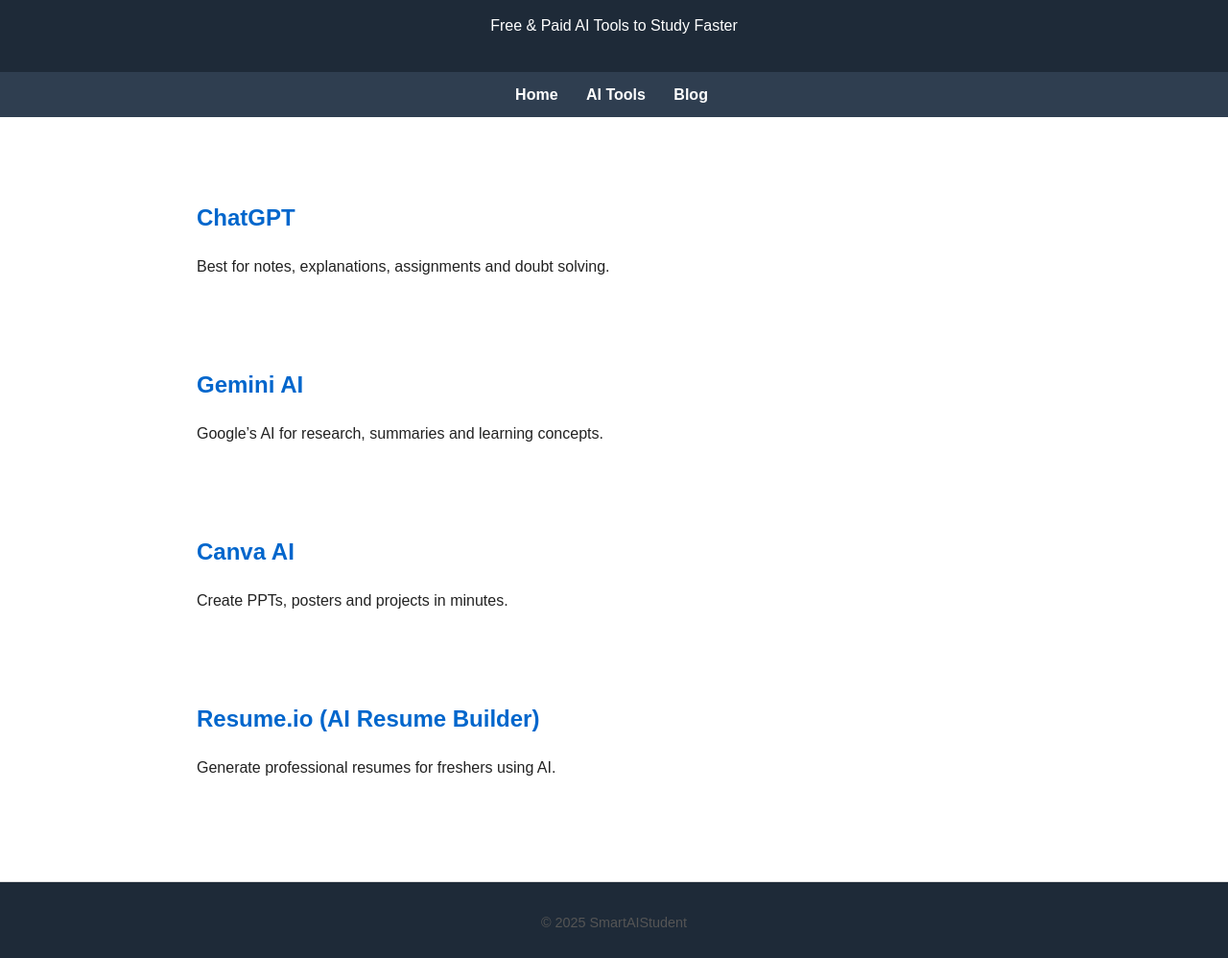
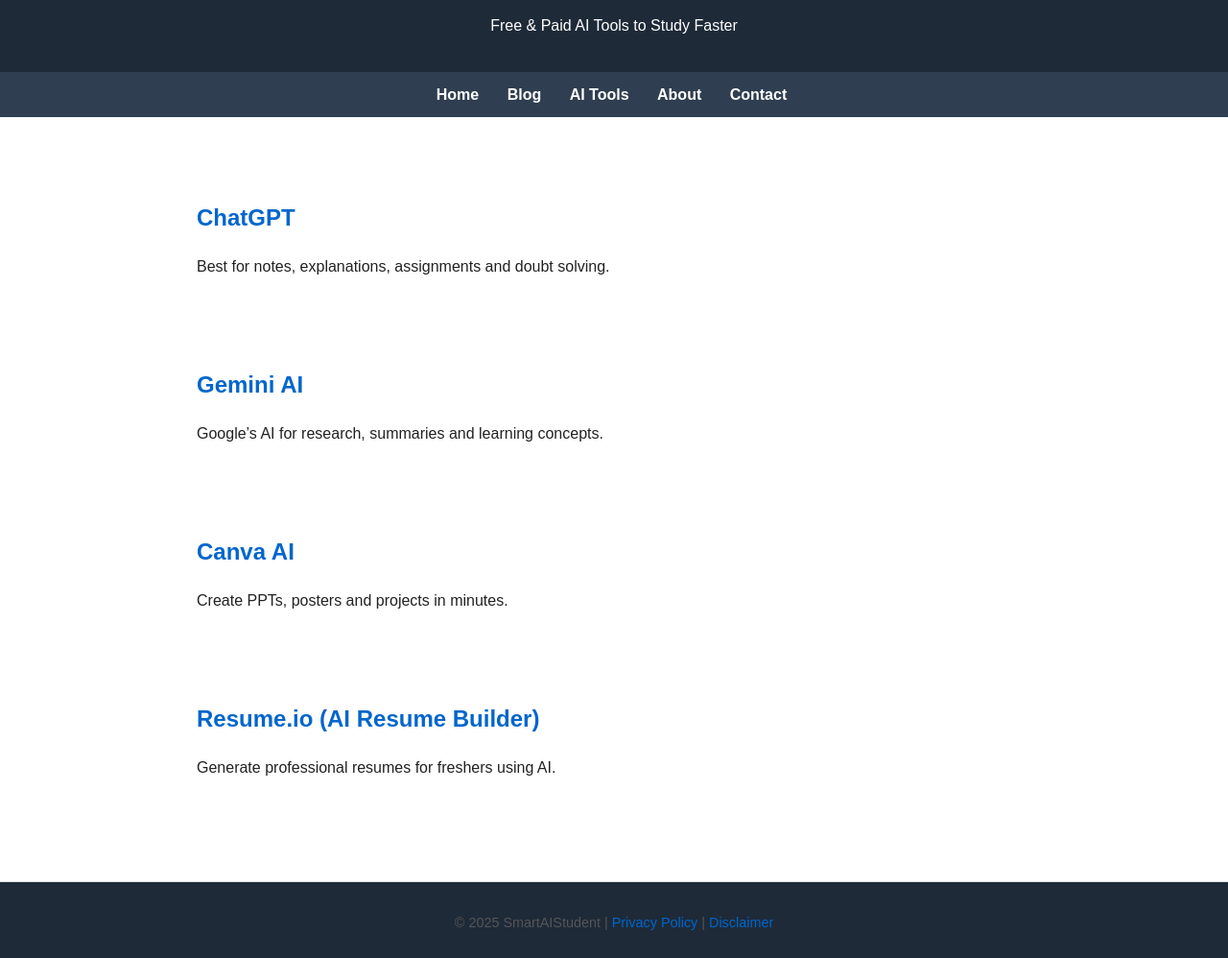
Before and after one commit to adarshgpt8317/smartaistudent, a plain HTML site: page ai-tools.html in a window 1280 px wide. Shown: the part 86-1084 px from the top of the page at 96% size. Drawn offline with Linux system fonts and the light colour scheme.

Commit message:
Add files via upload

```diff
--- a/ai-tools.html
+++ b/ai-tools.html
@@ -13,11 +13,14 @@
   <p>Free & Paid AI Tools to Study Faster</p>
 </header>
 
-<nav>
+<nav class="main-nav">
   <a href="index.html">Home</a>
+  <a href="blog.html">Blog</a>
   <a href="ai-tools.html">AI Tools</a>
-  <a href="blog.html">Blog</a>
+  <a href="about.html">About</a>
+  <a href="contact.html">Contact</a>
 </nav>
+
 
 <section class="container">
   <article>
@@ -57,9 +60,14 @@
   </article>
 </section>
 
-<footer>
-  <p>© 2025 SmartAIStudent</p>
+<footer class="site-footer">
+  <p>
+    © 2025 SmartAIStudent |
+    <a href="privacy.html">Privacy Policy</a> |
+    <a href="disclaimer.html">Disclaimer</a>
+  </p>
 </footer>
+
 
 </body>
 </html>
```
Also changed, not shown: about.html (+11 -4 lines), ai-skills-every-student-must-learn-before-graduation.html (+7 -3 lines), ai-will-not-replace-students-but-it-will-replace-lazy-ones.html (+7 -3 lines), best-ai-tools-for-making-notes-assignments-projects-automatically.html (+7 -3 lines), best-ai-tools-for-students-in-india.html (+7 -3 lines), blog.html (+12 -3 lines), can-teachers-detect-ai-written-assignments-a-practical-explanation.html (+7 -3 lines), common-mistakes-students-make-while-using-ai-and-how-to-avoid-them.html (+7 -3 lines), contact.html (+11 -4 lines), disclaimer.html (+8 -4 lines), how-ai-can-help-you-score-better-in-exams.html (+7 -3 lines), how-students-are-using-ai-to-study-3-hours-a-day-and-score-better.html (+7 -3 lines), how-to-use-ai-to-earn-small-but-real-income.html (+7 -3 lines), is-using-ai-for-assignments-cheating-what-colleges-actually-care-about.html (+7 -3 lines), 4 more files.
